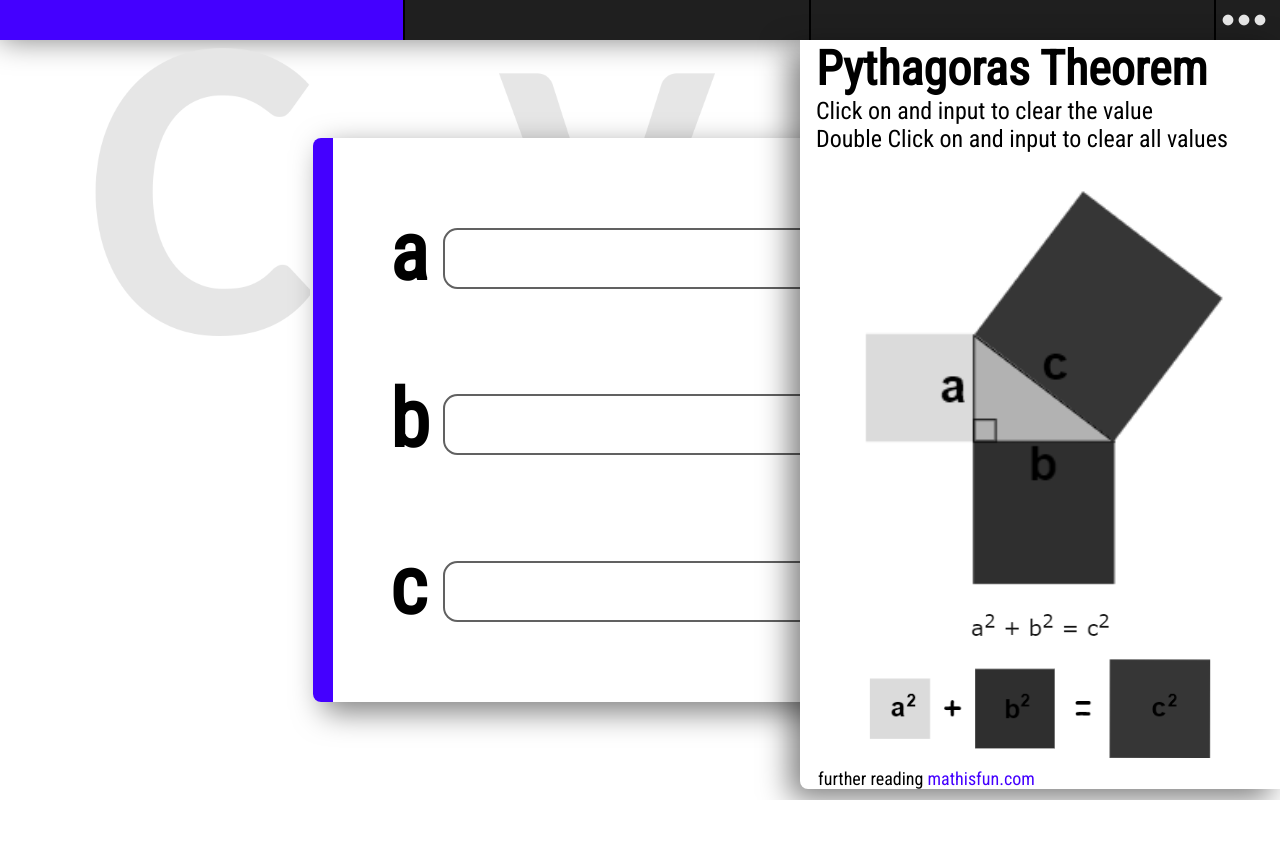
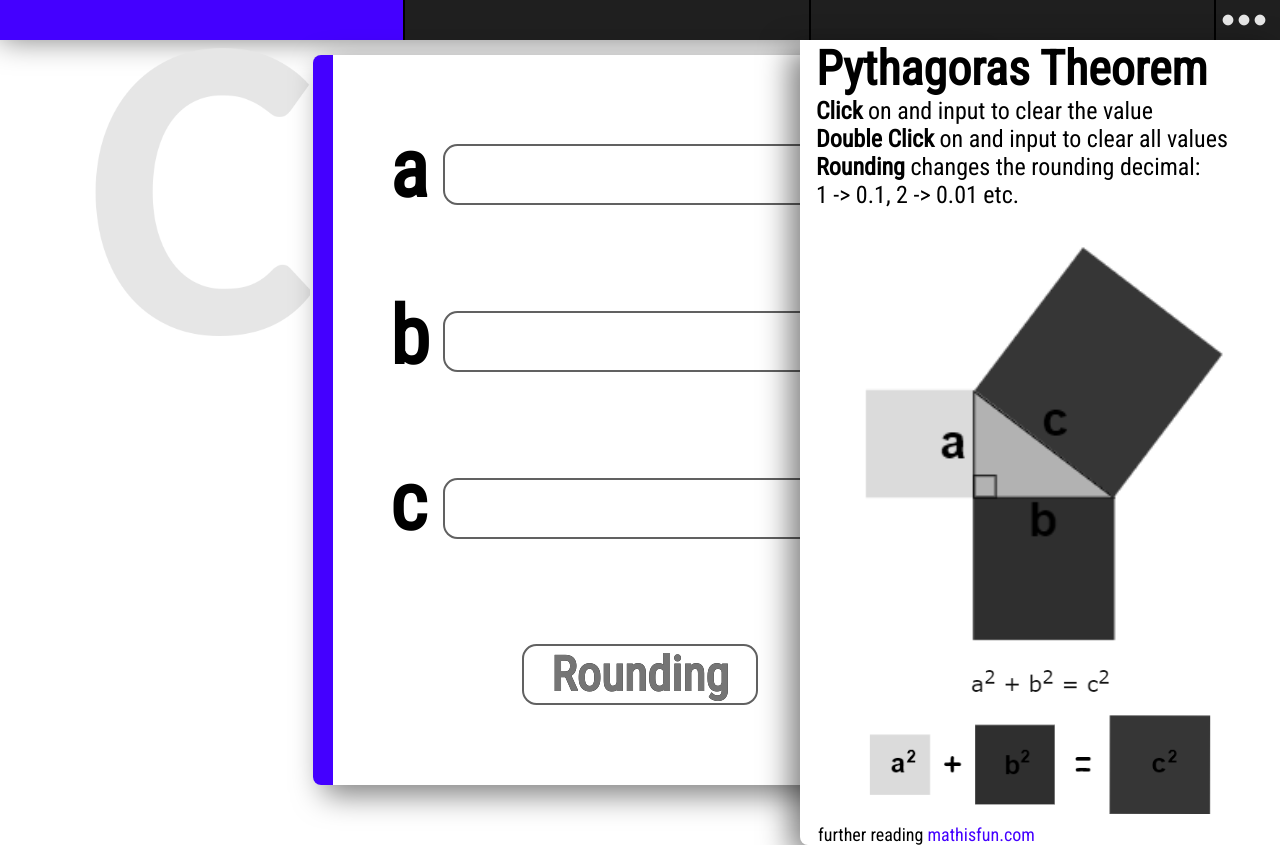
Before and after one commit to Rezzubs/Calculatos_Maximus, a React (Create React App) app: page / in a window 1280 px wide. Before the commit the page ends 800 px from the top, so only its background shows below. Built offline with nearby package versions, Linux system fonts and the light colour scheme.

Commit message:
added new rounding box

```diff
--- a/src/components/App/App.css
+++ b/src/components/App/App.css
@@ -83,6 +83,14 @@ input {
   border-radius: 0.3em;
   margin: 1em 0;
   margin-top: 1.2em;
+
+  color: transparent;
+  text-shadow: 0 0 0 #000000;
+  cursor: pointer;
+}
+
+input:focus {
+  background-color: rgb(233, 233, 233);
 }
 
 .settings {
--- a/src/components/Guide/HelpBox/PyHelp.js
+++ b/src/components/Guide/HelpBox/PyHelp.js
@@ -9,8 +9,10 @@ class PyHelp extends React.Component {
             <div className='helpBox'>
                 <div className='text'>
                     <h2>Pythagoras Theorem</h2>
-                    <p>Click on and input to clear the value</p>
-                    <p>Double Click on and input to clear all values</p>
+                    <p><strong>Click</strong> on and input to clear the value</p>
+                    <p><strong>Double Click</strong> on and input to clear all values</p>
+                    <p><strong>Rounding</strong> changes the rounding decimal:</p>
+                    <p>1 -> 0.1, 2 -> 0.01 etc.</p>
                 </div>
                 <br></br>
                 <div className='imgDiv'>
--- a/src/components/Pyhtagoras/Py.css
+++ b/src/components/Pyhtagoras/Py.css
@@ -33,3 +33,8 @@ h2 {
 h1 {
     padding-left: 0.5em;
 }
+
+
+.roundInput {
+    width: 40%;
+}
--- a/src/components/Pyhtagoras/Py.js
+++ b/src/components/Pyhtagoras/Py.js
@@ -11,7 +11,7 @@ class Py extends React.Component {
             aValue: '',
             bValue: '',
             cValue: '',
-            displayRoundBox: 0,
+            displayRoundBox: 1,
             rounding: defaultRounding
         };
 
@@ -112,7 +112,7 @@ class Py extends React.Component {
         if (this.state.displayRoundBox == 1) {
             return (
                 <div className="roundInputDiv">
-                    <input onChange={this.roundChange} id="roundInput" className="roundInput" onClick={this.clearValue}></input>
+                    <input placeholder="Rounding" onChange={this.roundChange} id="roundInput" className="roundInput" onClick={this.clearValue}></input>
                 </div>
             )
         }
@@ -156,6 +156,7 @@ class Py extends React.Component {
                         <h1>c</h1>
                         <input onChange={this.handleChange} id="cInput" onClick={this.clearValue} onDoubleClick={this.clearAll} value={this.state.cValue}></input>
                     </div>
+                    {this.roundInput()}
                 </div>
                 <Guide currentDisplay={this.props.currentDisplay} displayHelp={this.props.displayHelp}/>
             </div>
```
